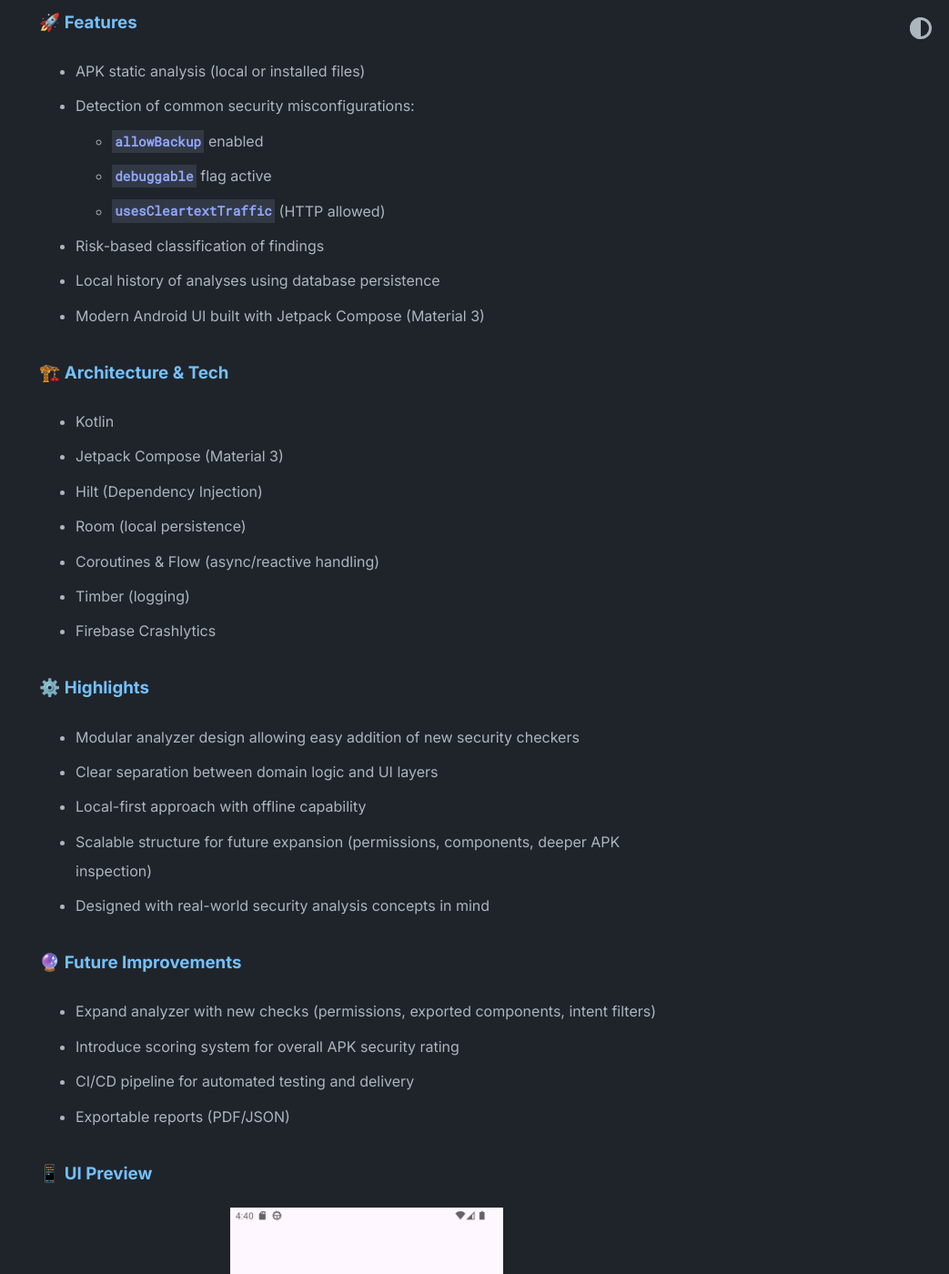
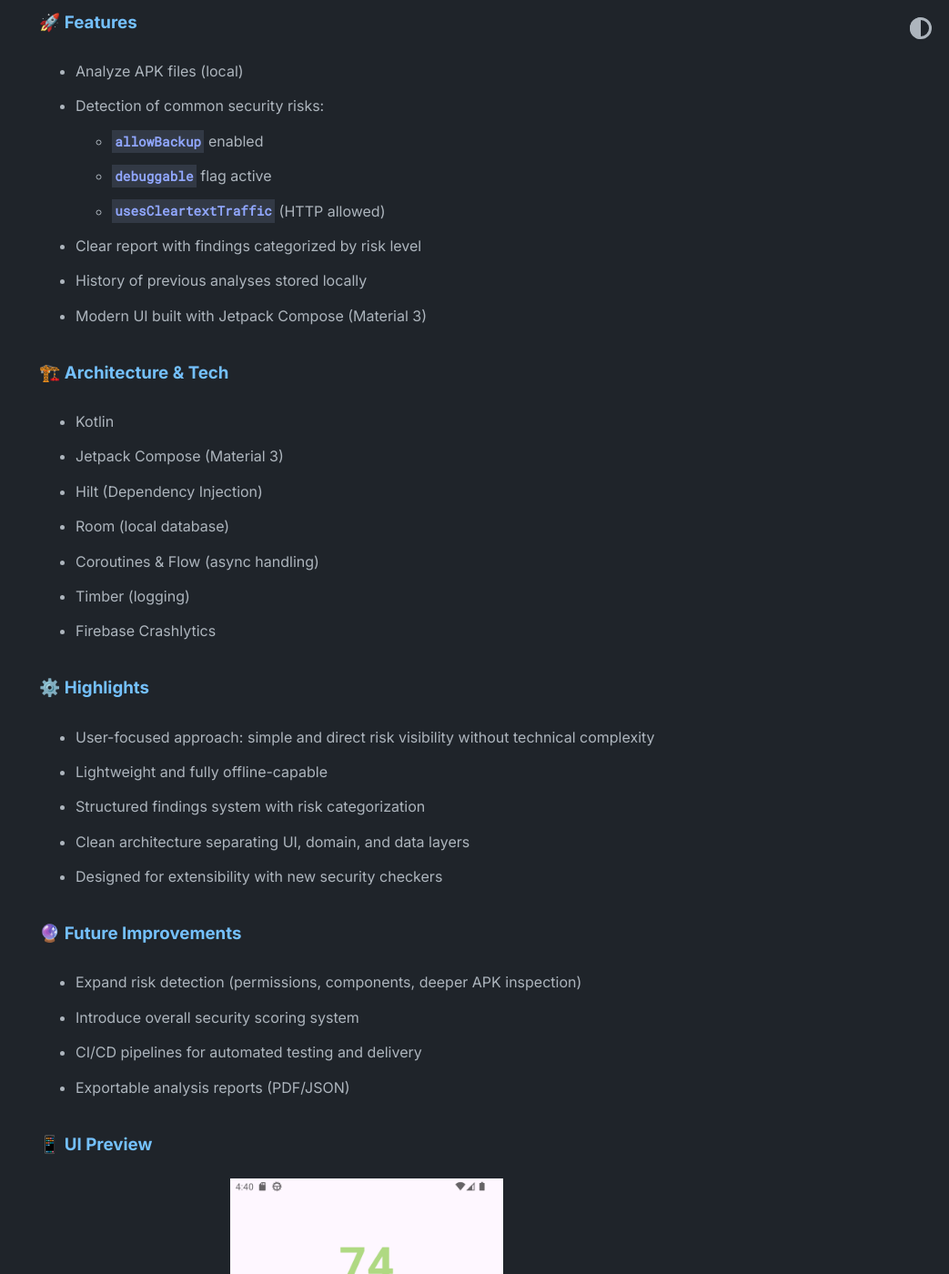
Before and after one commit to thiago-fullenbach/thiago-fullenbach.github.io, a Jekyll site: the page built from droiddissect.md, in a window 1280 px wide and 1400 px high, scrolled down 378 px. Shown: the whole window at 91% size, without its empty margins (237-1280 px from the left). Built offline with Jekyll 4.4.1, drawn with Linux system fonts in a browser that asks for light colours; some of the changed text lies outside the part shown.

Commit message:
Reviews and fixes droiddissect.md.

```diff
--- a/droiddissect.md
+++ b/droiddissect.md
@@ -3,43 +3,43 @@ layout: post
 title: DroidDissect
 ---
 
-Android application focused on static analysis of APK files to detect security risks and misconfigurations.
-Designed to help developers and security-conscious users understand potential vulnerabilities before installing or distributing apps.
+Android application designed to analyze APK files and identify potential security risks before installation.
+Focused on helping users make safer decisions when dealing with unknown or external APKs.
 
-🔗 **GitHub:** [View Repository](https://github.com/thiago-fullenbach/droiddissect)
+🔗 **GitHub:** [View Repository](https://github.com/thiago-fullenbach/DroidDissect)
 
 ### 🚀 Features
-- APK static analysis (local or installed files)
-- Detection of common security misconfigurations:
+- Analyze APK files (local)
+- Detection of common security risks:
   - `allowBackup` enabled
   - `debuggable` flag active
   - `usesCleartextTraffic` (HTTP allowed)
-- Risk-based classification of findings
-- Local history of analyses using database persistence
-- Modern Android UI built with Jetpack Compose (Material 3)
+- Clear report with findings categorized by risk level
+- History of previous analyses stored locally
+- Modern UI built with Jetpack Compose (Material 3)
 
 ### 🏗️ Architecture & Tech
 
 - Kotlin
 - Jetpack Compose (Material 3)
 - Hilt (Dependency Injection)
-- Room (local persistence)
-- Coroutines & Flow (async/reactive handling)
+- Room (local database)
+- Coroutines & Flow (async handling)
 - Timber (logging)
 - Firebase Crashlytics
 
 ### ⚙️ Highlights
-- Modular analyzer design allowing easy addition of new security checkers
-- Clear separation between domain logic and UI layers
-- Local-first approach with offline capability
-- Scalable structure for future expansion (permissions, components, deeper APK inspection)
-- Designed with real-world security analysis concepts in mind
+- User-focused approach: simple and direct risk visibility without technical complexity
+- Lightweight and fully offline-capable
+- Structured findings system with risk categorization
+- Clean architecture separating UI, domain, and data layers
+- Designed for extensibility with new security checkers
 
 ### 🔮 Future Improvements
-- Expand analyzer with new checks (permissions, exported components, intent filters)
-- Introduce scoring system for overall APK security rating
-- CI/CD pipeline for automated testing and delivery
-- Exportable reports (PDF/JSON)
+- Expand risk detection (permissions, components, deeper APK inspection)
+- Introduce overall security scoring system
+- CI/CD pipelines for automated testing and delivery
+- Exportable analysis reports (PDF/JSON)
 
 ### 📱 UI Preview
 <div style="display: flex; gap: 10px; flex-wrap: wrap;">
```
